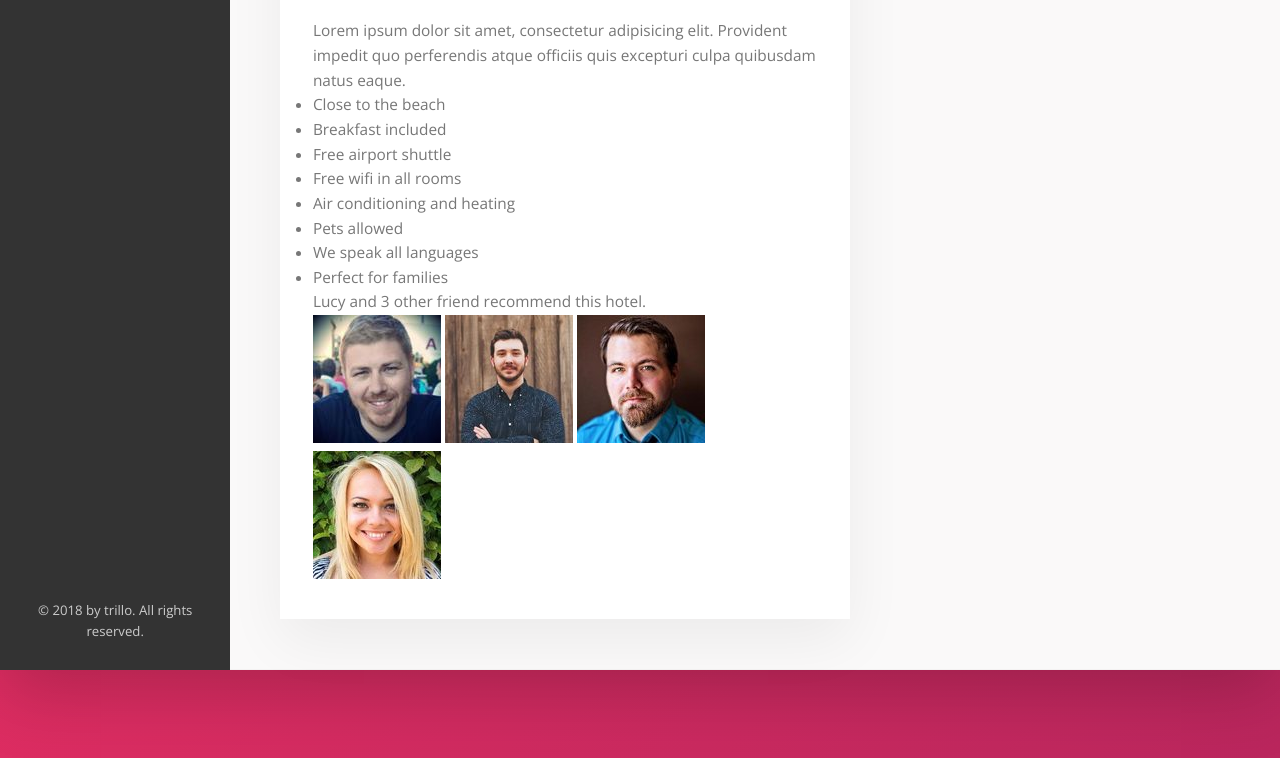
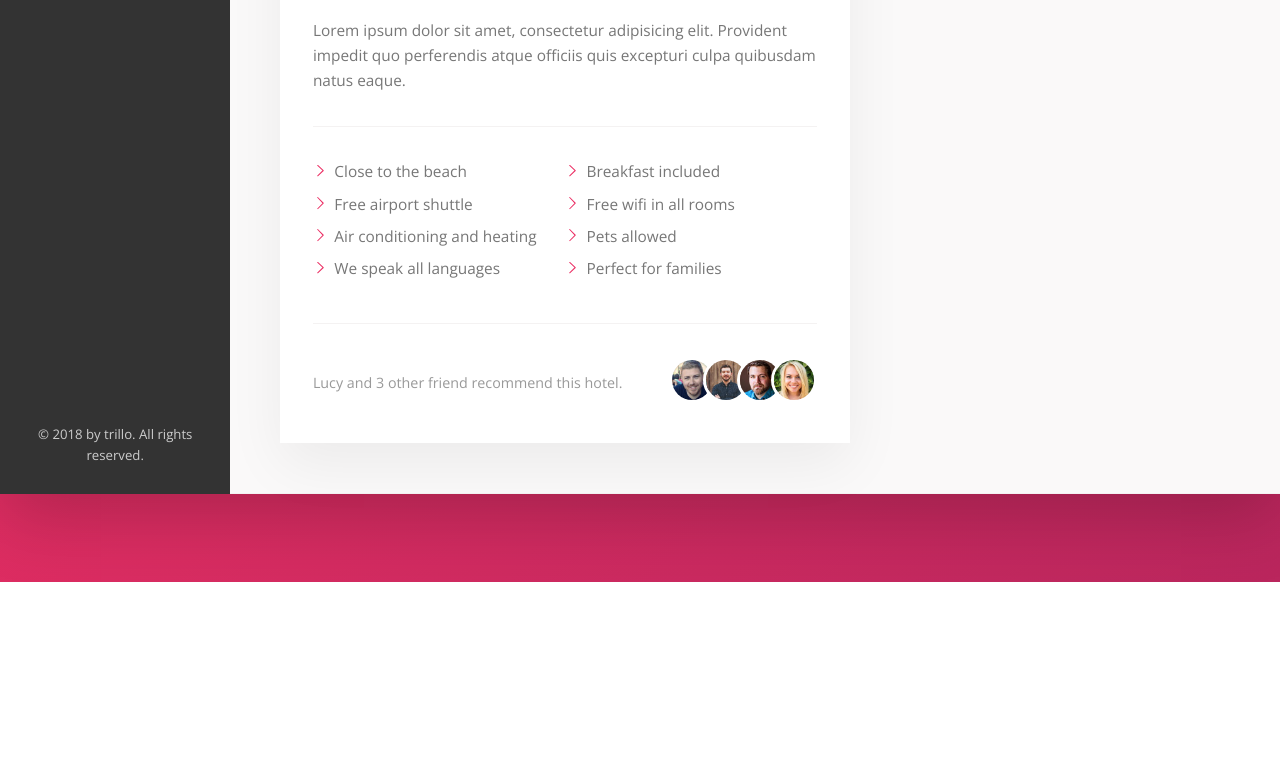
Before and after one commit to Skona27/trillo, a website: page index.html in a window 1280 px wide. Shown: the part 833-1591 px from the top of the page. After the commit the page ends 1415 px from the top, so only its background shows below. Drawn offline with nearby package versions, Linux system fonts and the light colour scheme.

Commit message:
edited details section, added recommend feature

```diff
--- a/assets/sass/components/_list.scss
+++ b/assets/sass/components/_list.scss
@@ -1,6 +1,31 @@
 .list {
+  list-style: none;
+  margin: 3rem 0;
+  padding: 3rem 0;
+  border-top: 1px solid var(--color-grey-light-2);
+  border-bottom: 1px solid var(--color-grey-light-2);
+
+  display: flex;
+  flex-wrap: wrap;
 
   &__item {
+    flex: 0 0 50%;
+    margin-bottom: .7rem;
+  }
 
+  &__item::before {
+    content: "";
+    display: inline-block;
+    height: 1.25rem;
+    width: 1.25rem;
+    margin-right: .7rem;
+
+    // Old browser
+    // background-image: url(../img/chevron-thin-right.svg);
+    // background-size: cover;
+
+    background-color: var(--color-primary);
+    mask-image: url(../img/chevron-thin-right.svg);
+    mask-size: cover;
   }
 }
--- /dev/null
+++ b/assets/sass/components/_recommend.scss
@@ -0,0 +1,27 @@
+.recommend {
+    font-size: 1.3rem;
+    color: var(--color-grey-dark-3);
+
+    display: flex;
+    flex-direction: row;
+    align-items: center;
+
+    &__count {
+        margin-right: auto;
+    }
+
+    &__photo {
+        height: 4.25rem;
+        width: 4.25rem;
+        border-radius: 50%;
+        border: 3px solid #fff;
+
+        &:not(:last-of-type) {
+            margin-right: -1.5rem;
+        }
+    }
+
+    &__friends {
+
+    }
+}
--- a/assets/sass/main.scss
+++ b/assets/sass/main.scss
@@ -1,10 +1,10 @@
-@import "abstracts/mixins";
+//@import "abstracts/mixins";
 @import "abstracts/variables";
 
-@import "base/animations";
+//@import "base/animations";
 @import "base/base";
 @import "base/typography";
-@import "base/utilities";
+//@import "base/utilities";
 
 @import "components/search";
 @import "components/legal";
@@ -15,6 +15,7 @@
 @import "components/btn";
 @import "components/detail";
 @import "components/list";
+@import "components/recommend";
 
 @import "layout/header";
 
--- a/index.html
+++ b/index.html
@@ -143,8 +143,11 @@
 
         <div class="detail">
           <div class="detail__description">
-              <p class="paragraph">Lorem ipsum dolor sit amet, consectetur adipisicing elit. Cumque sint maiores repellat architecto quod, magnam vero praesentium maxime. Nesciunt nisi architecto suscipit! Totam odit aliquid, voluptatem fugiat deleniti saepe dolorum.</p>
-              <p class="paragraph">Lorem ipsum dolor sit amet, consectetur adipisicing elit. Provident impedit quo perferendis atque officiis quis excepturi culpa quibusdam natus eaque.</p>
+            <p class="paragraph">Lorem ipsum dolor sit amet, consectetur adipisicing elit. Cumque sint maiores repellat architecto quod, magnam
+              vero praesentium maxime. Nesciunt nisi architecto suscipit! Totam odit aliquid, voluptatem fugiat deleniti
+              saepe dolorum.</p>
+            <p class="paragraph">Lorem ipsum dolor sit amet, consectetur adipisicing elit. Provident impedit quo perferendis atque officiis quis
+              excepturi culpa quibusdam natus eaque.</p>
 
             <ul class="list">
               <li class="list__item">Close to the beach</li>
@@ -162,7 +165,7 @@
                 Lucy and 3 other friend recommend this hotel.
               </p>
 
-                <div class="recomment__friends">
+              <div class="recommend__friends">
                 <img src="./assets/img/user-3.jpg" alt="Friend1" class="recommend__photo">
                 <img src="./assets/img/user-4.jpg" alt="Friend2" class="recommend__photo">
                 <img src="./assets/img/user-5.jpg" alt="Friend3" class="recommend__photo">
```
Also changed, not shown: assets/css/style.css. Lines whose indentation alone changed are shown as unchanged.
